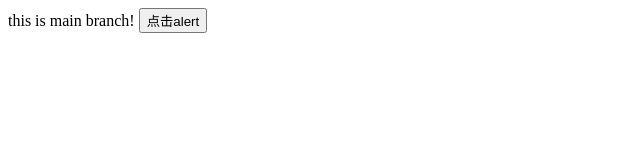
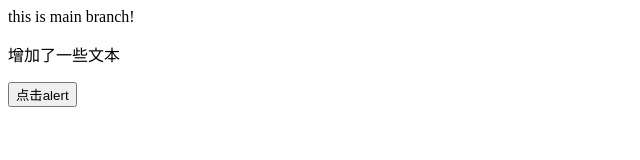
Before and after one commit to anderlaw/rebase-test, a plain HTML site: page index.html in a window 1280 px wide. Shown: the whole page, without its empty margins (0-640 px from the left). Drawn offline with Linux system fonts and the light colour scheme.

Commit message:
feat:增加文本

```diff
--- a/index.html
+++ b/index.html
@@ -10,6 +10,8 @@
 </head>
 <body>
     this is main branch!
+    <!-- test2分支上增加了一个p标签 -->
+    <p>增加了一些文本</p>
     <button id="alert">点击alert</button>
 </body>
 </html>
```
